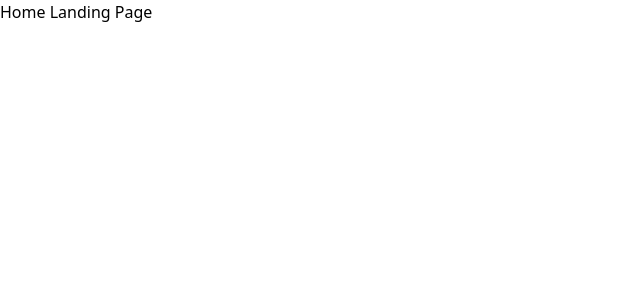
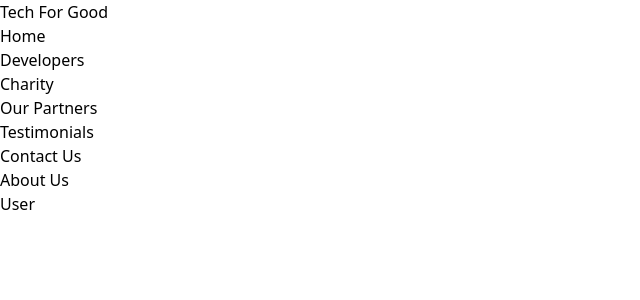
Before and after one commit to SchoolOfCode/Team-Build, a Next.js app in the folder team-5-final-project/: page / in a window 1280 px wide. Shown: the top 300 px of the page, without its empty margins (0-640 px from the left). Built offline with nearby package versions, Linux system fonts and the light colour scheme.

Commit message:
NavBar & linking

```diff
--- /dev/null
+++ b/team-5-final-project/src/app/components/navbar/navbar.jsx
@@ -0,0 +1,37 @@
+import Link from "next/link";
+
+export default function Navbar() {
+  return (
+    <>
+      <div>
+        <ul>
+          <li>
+            <Link href="/">Home</Link>{" "}
+          </li>
+          <li>
+            <Link href="/developers">Developers</Link>{" "}
+          </li>
+          <li>
+            <Link href="/charity">Charity</Link>{" "}
+          </li>
+          <li>
+            {" "}
+            <Link href="/partners">Our Partners</Link>
+          </li>
+          <li>
+            {" "}
+            <Link href="/testimonials">Testimonials</Link>
+          </li>
+          <li>
+            <Link href="/contact-us">Contact Us</Link>{" "}
+          </li>
+          <li>
+            {" "}
+            <Link href="/about">About Us</Link>
+          </li>
+        </ul>
+        <Link href="/">User</Link>
+      </div>
+    </>
+  );
+}
--- a/team-5-final-project/src/app/page.jsx
+++ b/team-5-final-project/src/app/page.jsx
@@ -1,3 +1,10 @@
+import Navbar from "./components/navbar/navbar";
+
 export default function Home() {
-  return <h1>Home Landing Page</h1>;
+  return (
+    <div>
+      <h1>Tech For Good</h1>
+      <Navbar />
+    </div>
+  );
 }
```
